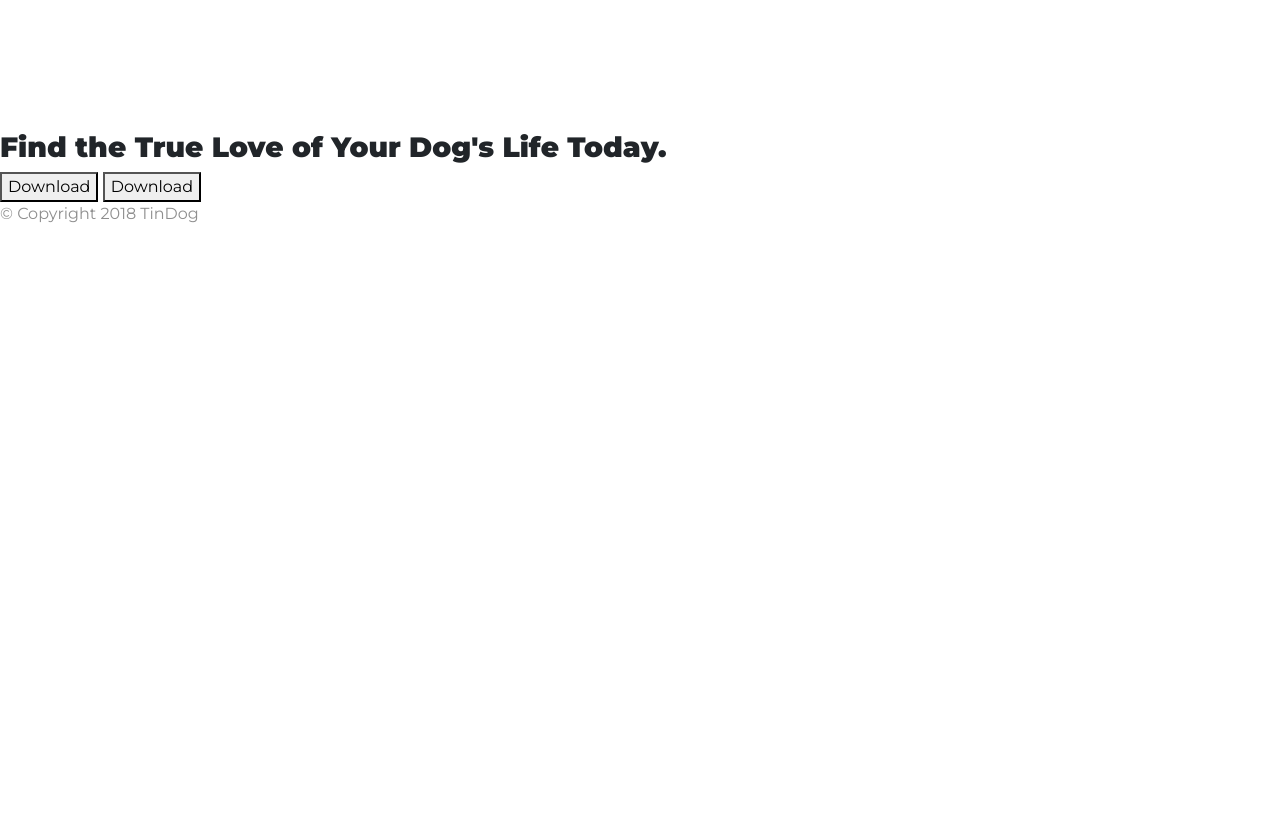
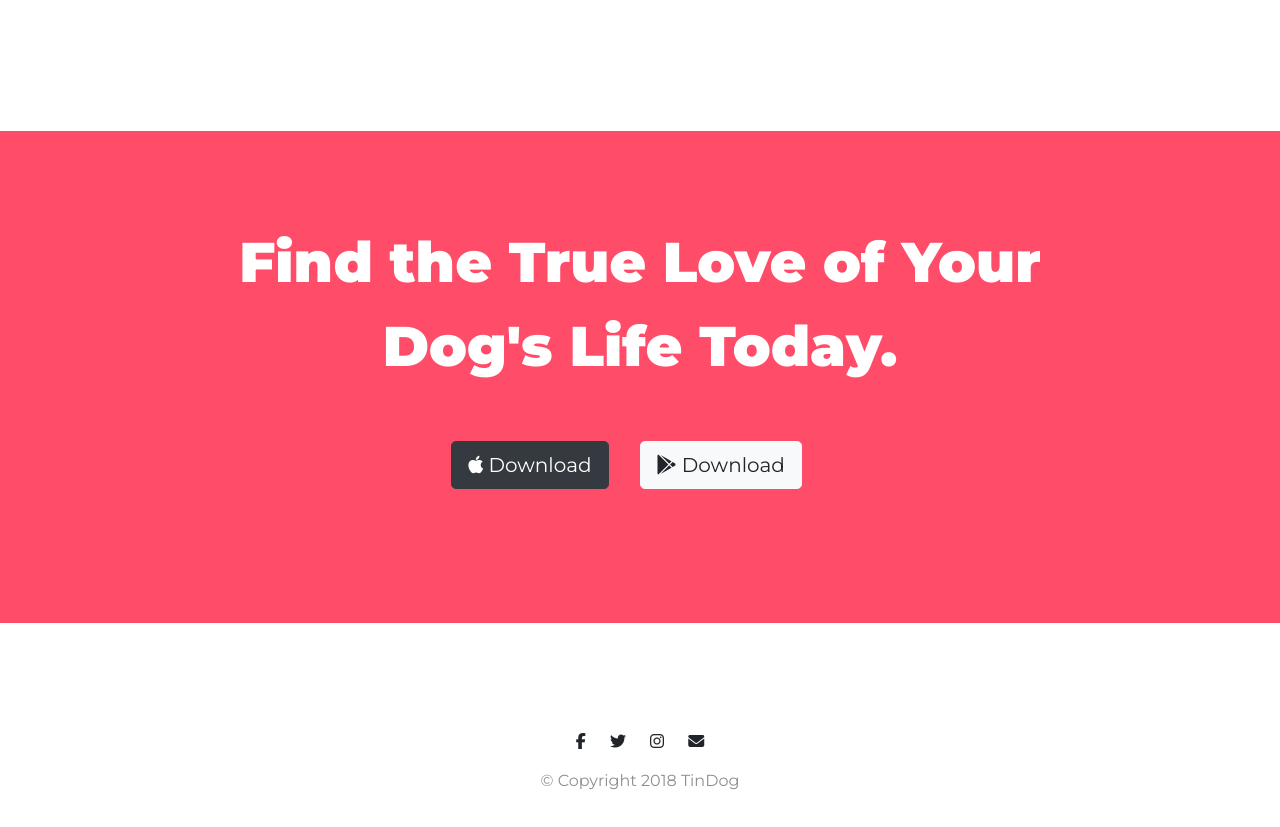
Before and after one commit to tommyshi55/TinDog, a plain HTML site: page index.html in a window 1280 px wide. Shown: the part 2487-3314 px from the top of the page. Before the commit the page ends 2729 px from the top, so only its background shows below. Drawn offline with nearby package versions, Linux system fonts and the light colour scheme.

Commit message:
Style cta and footer section

```diff
--- a/css/styles.css
+++ b/css/styles.css
@@ -130,6 +130,32 @@ p {
   padding: 3% 2%;
 }
 
+/* Call to Action Section */
+
+#cta {
+  background-color: #ff4c68;
+  color: #fff;
+  text-align: center;
+  padding: 7% 15%;
+}
+
+.cta-heading {
+  font-weight: 900;
+  font-size: 3.5rem;
+  line-height: 1.5;
+}
+
+/* Footer Section */
+
+#footer {
+  padding: 7% 15%;
+  text-align: center;
+}
+
+.social-icon {
+  margin: 20px 10px;
+}
+
 @media (max-width: 992px) {
   #title {
     text-align: center;
--- a/index.html
+++ b/index.html
@@ -40,13 +40,13 @@
 
           <ul class="navbar-nav ml-auto">
             <li class="nav-item">
-              <a class="nav-link" href="">Contact</a>
+              <a class="nav-link" href="#footer">Contact</a>
             </li>
             <li class="nav-item">
-              <a class="nav-link" href="">Pricing</a>
+              <a class="nav-link" href="#pricing">Pricing</a>
             </li>
             <li class="nav-item">
-              <a class="nav-link" href="">Download</a>
+              <a class="nav-link" href="#cta">Download</a>
             </li>
           </ul>
 
@@ -205,9 +205,9 @@
 
   <section id="cta">
 
-    <h3>Find the True Love of Your Dog's Life Today.</h3>
-    <button type="button">Download</button>
-    <button type="button">Download</button>
+    <h3 class="cta-heading">Find the True Love of Your Dog's Life Today.</h3>
+    <button class="download-button btn btn-lg btn-dark" type="button"><i class="fab fa-apple"></i> Download</button>
+    <button class="download-button btn btn-lg btn-light" type="button"><i class="fab fa-google-play"></i> Download</button>
 
   </section>
 
@@ -216,6 +216,10 @@
 
   <footer id="footer">
 
+    <i class="social-icon fab fa-facebook-f"></i>
+    <i class="social-icon fab fa-twitter"></i>
+    <i class="social-icon fab fa-instagram"></i>
+    <i class="social-icon fas fa-envelope"></i>
     <p>© Copyright 2018 TinDog</p>
 
   </footer>
```
